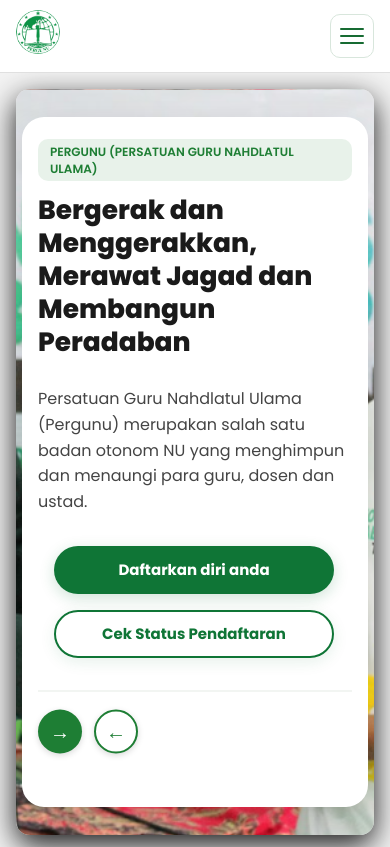
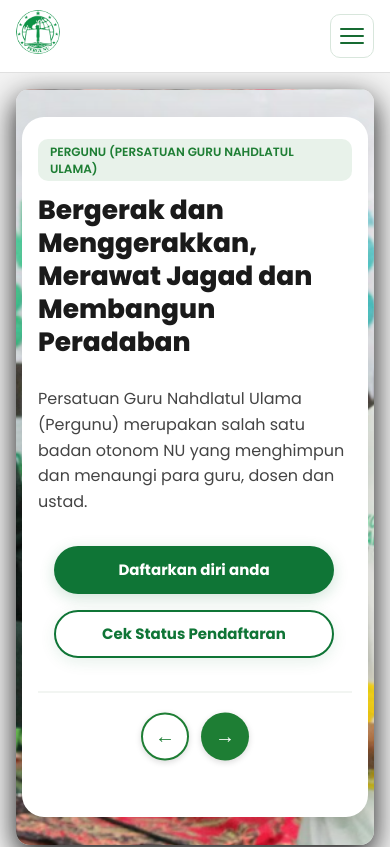
Before and after one commit to Ruzzuu/Pergunu2, a React (Vite) app: page / in a window 390 px wide. Shown: the top 847 px of the page. Built offline with nearby package versions, Linux system fonts and the light colour scheme; no server answers.

Commit message:
Center mobile hero carousel controls

```diff
--- a/src/legacy/componen/Hero/Hero.css
+++ b/src/legacy/componen/Hero/Hero.css
@@ -162,14 +162,19 @@
   height: 45px;
   border-radius: 50%;
   font-size: 20px;
-  display: flex;
-  align-items: center;
-  justify-content: center;
+  display: grid;
+  place-items: center;
   cursor: pointer;
   transition: all 0.3s ease;
   box-shadow: 0 2px 6px rgba(0,0,0,0.15);
   padding: 0;
   line-height: 1;
+}
+
+.nav-button span {
+  display: block;
+  line-height: 1;
+  transform: translateY(-1px);
 }
 
 .nav-button.filled {
@@ -221,12 +226,13 @@
   .nav-buttons {
     position: static;
     flex-direction: row;
-    justify-content: flex-start;
+    width: 100%;
+    justify-content: center;
     gap: 12px;
-    margin-top: 4px;
-    padding-top: 18px;
+    margin-top: 8px;
+    padding-top: 20px;
     border-top: 1px solid #e5ebe6;
   }
 
-  .nav-button { width: 44px; height: 44px; }
+  .nav-button { width: 48px; height: 48px; }
 }
--- a/src/legacy/componen/Hero/Hero.jsx
+++ b/src/legacy/componen/Hero/Hero.jsx
@@ -91,11 +91,11 @@
             </div>
 
             <div className="nav-buttons">
-              <button className="nav-button filled" onClick={nextContent}>
-                →
+              <button className="nav-button outlined" type="button" onClick={prevContent} aria-label="Konten sebelumnya">
+                <span aria-hidden="true">←</span>
               </button>
-              <button className="nav-button outlined" onClick={prevContent}>
-                ←
+              <button className="nav-button filled" type="button" onClick={nextContent} aria-label="Konten berikutnya">
+                <span aria-hidden="true">→</span>
               </button>
             </div>
           </div>
```
